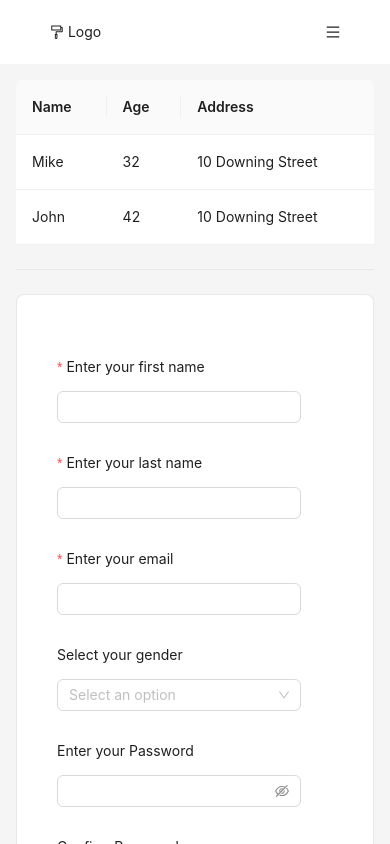
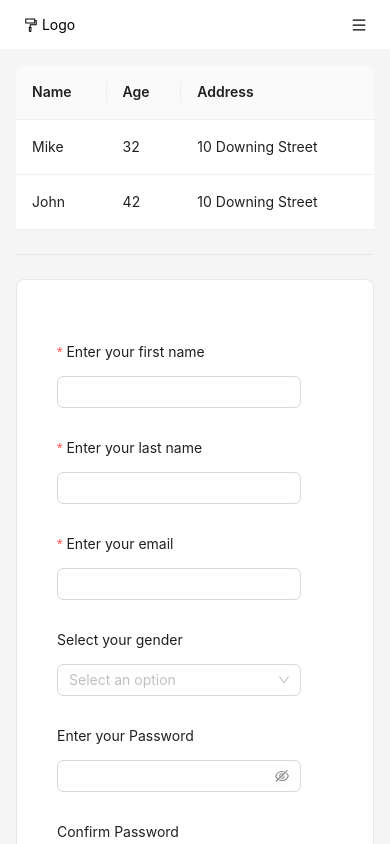
Before and after one commit to abh1sh3kk/exploring-antd, a React (Vite) app: page / in a window 390 px wide. Shown: the top 844 px of the page. Built offline with nearby package versions, Linux system fonts and the light colour scheme.

Commit message:
use row and col instead of media query

```diff
--- a/src/App.jsx
+++ b/src/App.jsx
@@ -26,8 +26,8 @@ import Sider from "antd/es/layout/Sider";
 import Navbar from "./components/Navbar";
 import "./styles/Navbar.css";
 
+const App = () => {
 
-const App = () => {
     const menuItems = [
         { label: "Home", key: "home", icon: <MailOutlined /> },
         { label: "Profile", key: "profile", icon: <AppstoreOutlined /> },
@@ -123,11 +123,14 @@ const App = () => {
 
     return (
         <Layout style={{ height: "100vh" }}>
-            <Header style={{ background: "white", display: "flex", justifyContent: "center"}}>
-                <div className="navbar dynamic-width">
+            <Row style={{ background: "white"}} justify={"center"}>
+
+                <Col className="navbar" span={24} sm={{span: 20}} >
+
                     <div>
                         <FormatPainterOutlined /> Logo
                     </div>
+
                     {windowWidth < 600 ? (
                         <MenuOutlined onClick={showDrawer} />
                     ) : (
@@ -146,15 +149,20 @@ const App = () => {
                     <Drawer open={open} onClose={onClose}>
                         <Menu mode="inline" items={navbarItems} />
                     </Drawer>
-                </div>
-            </Header>
 
-            <Layout className="main-section">
+                </Col>
+            </Row>
 
-                <Content style={{ padding: "1rem" }} className="dynamic-width">
-
-                    <Row >
-                        <Col span={24}> <Table dataSource={dataSource} columns={columns} pagination={{position: ["none", "none"]}} />
+            <Row className="main-section">
+                <Col style={{ padding: "1rem", width: "100%" }} className="" span={24} sm={{span: 20}}>
+                    <Row>
+                        <Col span={24}>
+                            {" "}
+                            <Table
+                                dataSource={dataSource}
+                                columns={columns}
+                                pagination={{ position: ["none", "none"] }}
+                            />
                         </Col>
                     </Row>
 
@@ -166,8 +174,8 @@ const App = () => {
                         </Col>
                     </Row>
 
-                </Content>
-            </Layout>
+                </Col>
+            </Row>
         </Layout>
     );
 };
@@ -184,3 +192,51 @@ export default App;
 //         </Col>
 //     </Row>
 // </main>
+
+// <Layout style={{ height: "100vh" }}>
+//     <Header style={{ background: "white", display: "flex", justifyContent: "center"}}>
+//         <div className="navbar dynamic-width">
+//             <div>
+//                 <FormatPainterOutlined /> Logo
+//             </div>
+//             {windowWidth < 600 ? (
+//                 <MenuOutlined onClick={showDrawer} />
+//             ) : (
+//                 <div className="menu-items">
+//                     <Menu
+//                         mode="horizontal"
+//                         items={[
+//                             { label: "About", key: "about" },
+//                             { label: "Contact Us", key: "contact" },
+//                             { label: "Pricing", key: "pricing" },
+//                         ]}
+//                     />
+//                 </div>
+//             )}
+
+//             <Drawer open={open} onClose={onClose}>
+//                 <Menu mode="inline" items={navbarItems} />
+//             </Drawer>
+//         </div>
+//     </Header>
+
+//     <Layout className="main-section">
+
+//         <Content style={{ padding: "1rem" }} className="dynamic-width">
+
+//             <Row >
+//                 <Col span={24}> <Table dataSource={dataSource} columns={columns} pagination={{position: ["none", "none"]}} />
+//                 </Col>
+//             </Row>
+
+//             <Divider />
+
+//             <Row>
+//                 <Col span={24} md={{ span: 16 }}>
+//                     <FormPractice />
+//                 </Col>
+//             </Row>
+
+//         </Content>
+//     </Layout>
+// </Layout>
--- a/src/index.css
+++ b/src/index.css
@@ -7,7 +7,7 @@
 .main-section {
   display: flex;
   flex-direction: column;
-  justify-content: center;
+  /* justify-content: center; */
   align-items: center;
   min-height: 100vh;
 }
--- a/src/styles/Navbar.css
+++ b/src/styles/Navbar.css
@@ -1,6 +1,9 @@
 .navbar {
     display: flex;
     justify-content: space-between;
+	align-items: center;
+
+	padding: 1rem 1.5rem;
 }
 
 .dynamic-width {
```
